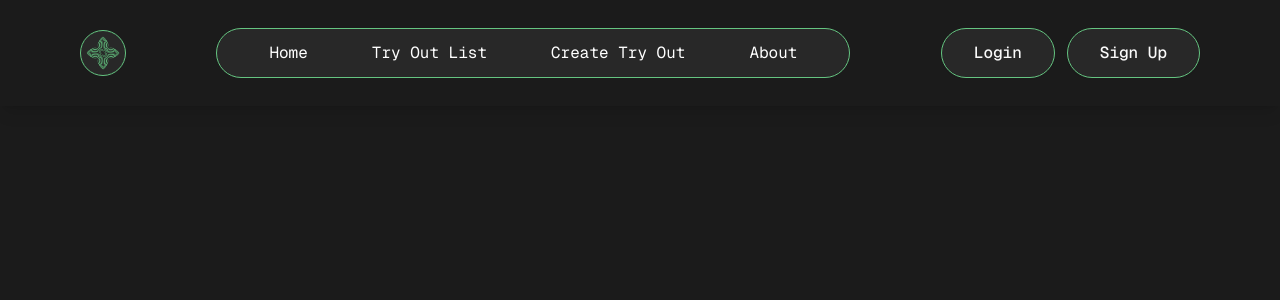
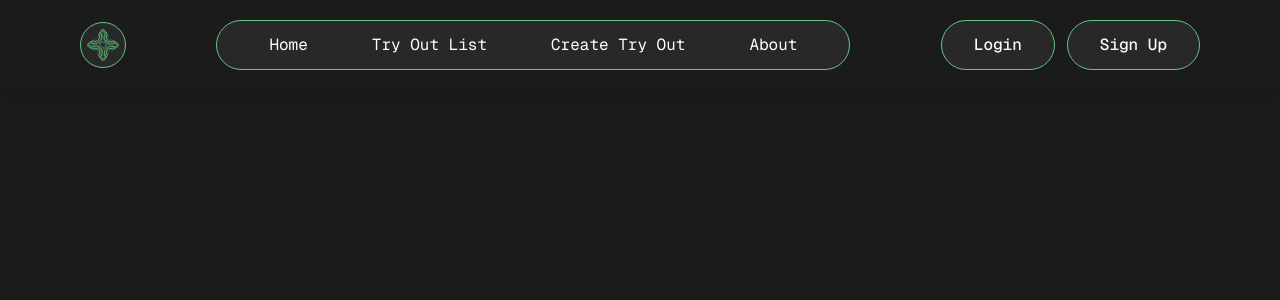
Before and after one commit to muhfauzannn/oprec-ristek, a Next.js app in the folder frontend/: page / in a window 1280 px wide. Shown: the top 300 px of the page. Built offline with nearby package versions, Linux system fonts and the light colour scheme.

Commit message:
fix: navbar

```diff
--- a/frontend/src/components/elements/Navbar/index.tsx
+++ b/frontend/src/components/elements/Navbar/index.tsx
@@ -12,10 +12,9 @@ const Navbar = () => {
   // const [isLogin, setIsLogin] = useState(false);
   const [isActive, setIsActive] = useState(false);
   const isUserLogged: userData = useUserLogged();
-  console.log(isUserLogged);
 
   return (
-    <div className="z-50 bg-primary font-geist h-fit fixed py-7 max-lg:py-6 max-md:py-5 max-sm:py-4 px-20 max-lg:px-14 max-md:px-12 max-sm:px-6 w-full flex justify-between items-center shadow-lg">
+    <div className="z-50 bg-primary font-geist h-fit fixed py-5 max-lg:py-4 max-md:py-3 max-sm:py-2 px-20 max-lg:px-14 max-md:px-12 max-sm:px-6 w-full flex justify-between items-center shadow-lg">
       <div className="p-1 rounded-full bg-secondary border border-tertiary">
         <div className="relative w-9 h-9 max-lg:w-8 max-lg:h-8 max-md:w-7 max-md:h-7 max-sm:w-6 max-sm:h-6">
           <Image
```
